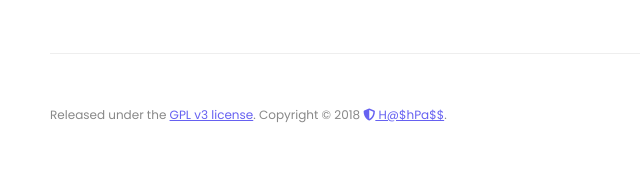
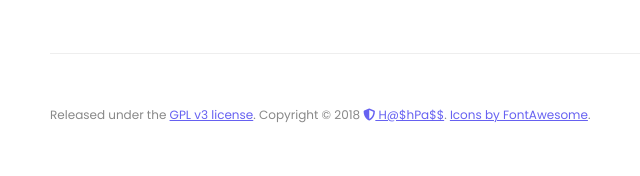
Before and after one commit to scottparry/hashpass, a PHP site: page / in a window 1280 px wide. Shown: the part 1083-1259 px from the top of the page, without its empty margins (110-750 px from the left). Run offline with PHP 8.4, Linux system fonts and the light colour scheme.

Commit message:
Add FontAwesome credit.

```diff
--- a/index.php
+++ b/index.php
@@ -144,7 +144,8 @@
     <!-- footer -->
     <footer id="main">
         <div id="copyright" class="boxed">
-            <p>Released under the <a href="//github.com/scottparry/hashpass/blob/master/LICENSE">GPL v3 license</a>. Copyright &copy; 2018 <a href="//github.com/scottparry/hashpass"><i class="fas fa-shield-alt"></i> H@$hPa$$</a>.</p>
+            <p>Released under the <a href="//github.com/scottparry/hashpass/blob/master/LICENSE" target="
+                ">GPL v3 license</a>. Copyright &copy; 2018 <a href="//github.com/scottparry/hashpass" target="_blank"><i class="fas fa-shield-alt"></i> H@$hPa$$</a>. <a href="//fontawesome.com/" target="_blank">Icons by FontAwesome</a>.</p>
         </div>
     </footer>
     <!-- /footer -->
```
